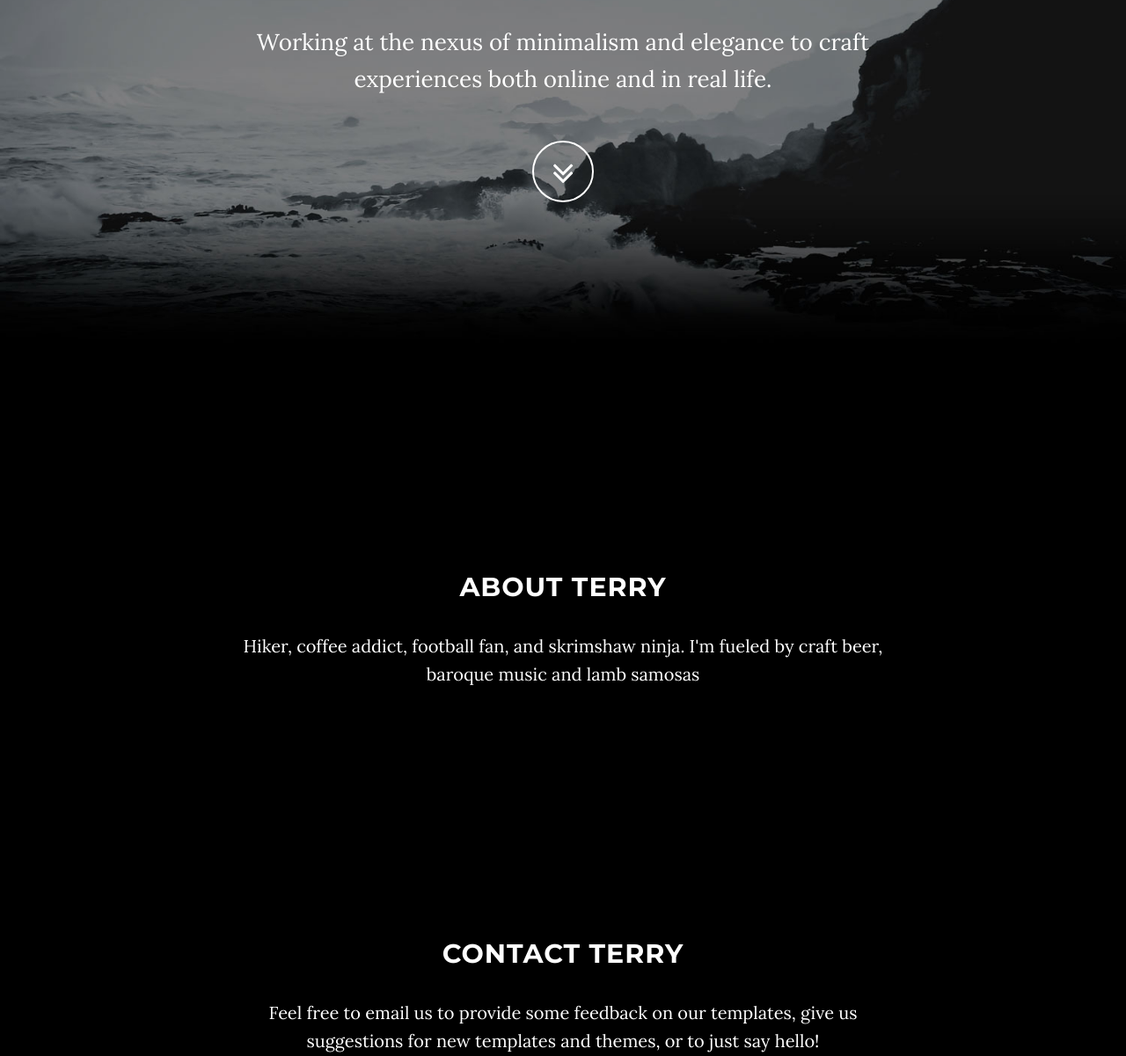
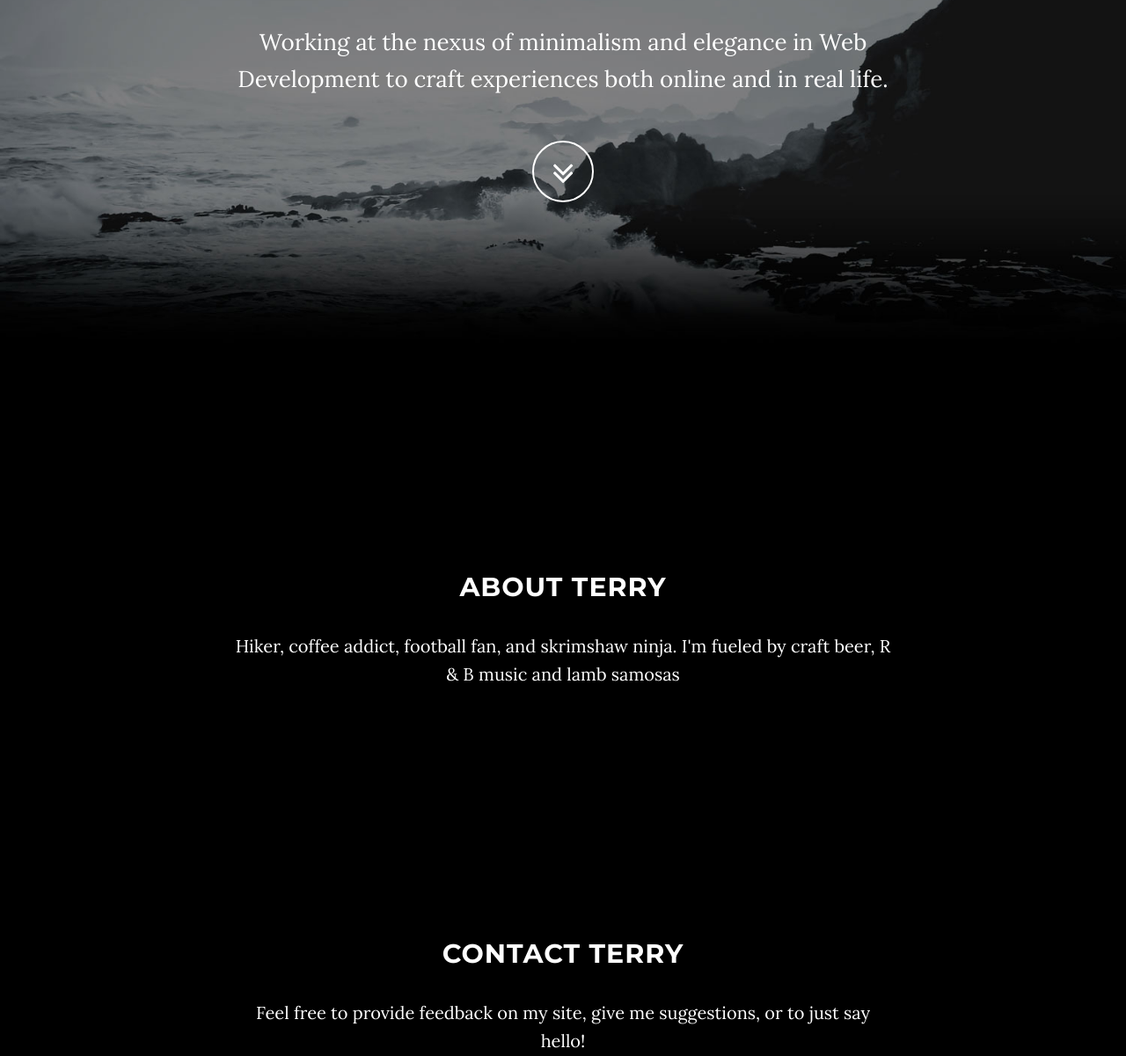
Before and after one commit to terrams/terrams.github.io, a website: page index.html in a window 1280 px wide. Shown: the part 399-1600 px from the top of the page at 88% size. Drawn offline with nearby package versions, Linux system fonts and the light colour scheme; some packages are replaced by stand-ins of ours.

Commit message:
home page changes

```diff
--- a/index.html
+++ b/index.html
@@ -76,7 +76,7 @@
                 <div class="row">
                     <div class="col-md-8 col-md-offset-2">
                         <h2 class="brand-heading">Terry Ramsdale</h2>
-                        <p class="intro-text">Working at the nexus of minimalism and elegance to craft experiences both online and in real life. </p>
+                        <p class="intro-text">Working at the nexus of minimalism and elegance in Web Development to craft experiences both online and in real life. </p>
                         <a href="#about" class="btn btn-circle page-scroll">
                             <i class="fa fa-angle-double-down animated"></i>
                         </a>
@@ -91,7 +91,7 @@
         <div class="row">
             <div class="col-lg-8 col-lg-offset-2">
                 <h2>About Terry</h2>
-                <p>Hiker, coffee addict, football fan, and skrimshaw ninja. I'm fueled by craft beer, baroque music and lamb samosas</p>
+                <p>Hiker, coffee addict, football fan, and skrimshaw ninja. I'm fueled by craft beer, R & B music and lamb samosas</p>
             </div>
         </div>
     </section>
@@ -114,7 +114,7 @@
         <div class="row">
             <div class="col-lg-8 col-lg-offset-2">
                 <h2>Contact Terry</h2>
-                <p>Feel free to email us to provide some feedback on our templates, give us suggestions for new templates and themes, or to just say hello!</p>
+                <p>Feel free to provide feedback on my site, give me suggestions, or to just say hello!</p>
                 <p><a href="mailto:wildething@gmail.com">wildething@gmail.com</a>
                 </p>
                 <ul class="list-inline banner-social-buttons">
```
